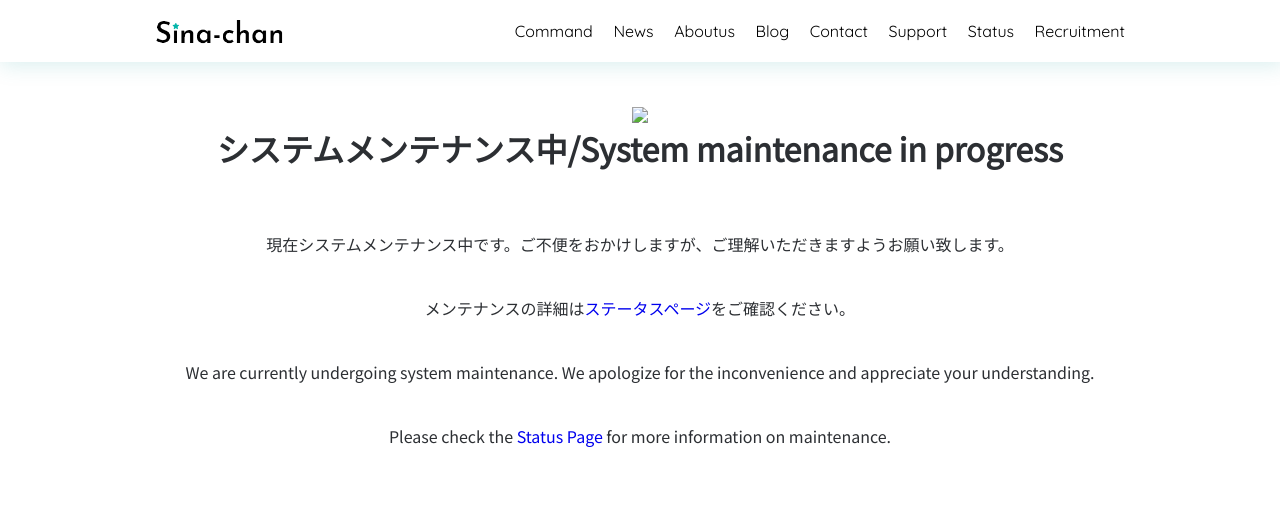
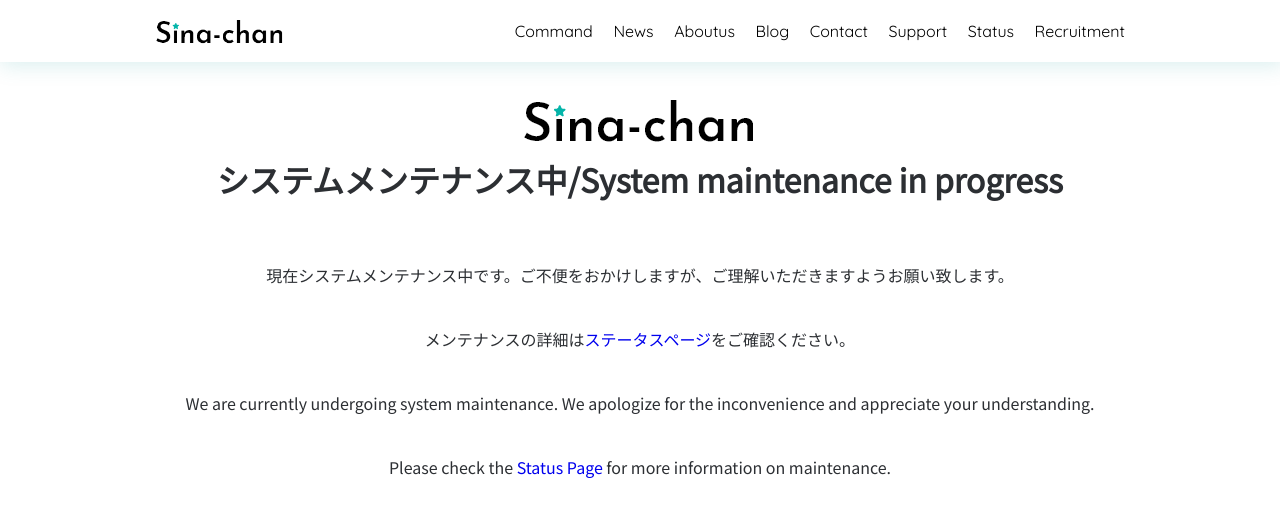
Before and after one commit to SinaKitagami/sinakitagami.github.io, a Jekyll site: the page built from maintenance.html, in a window 1280 px wide and 900 px high. Shown: the top 517 px of the window. Built offline with Jekyll 4.4.1, drawn with Linux system fonts in a browser that asks for light colours; nearby versions of some CDN libraries; a script that is not in the unit is left out.

Commit message:
Update maintenance.html

```diff
--- a/maintenance.html
+++ b/maintenance.html
@@ -4,7 +4,7 @@
 ---
 <center>
 <div class="default-content">
-<img src="img/img/sinalogo.png" class="sinalogo">
+<img src="img/sinalogo.png" class="sinalogo">
 <h1>システムメンテナンス中/System maintenance in progress</h1><br><br>
 現在システムメンテナンス中です。ご不便をおかけしますが、ご理解いただきますようお願い致します。<br><br>
 メンテナンスの詳細は<a href="https://status.sina-chan.com">ステータスページ</a>をご確認ください。<br><br>
```
